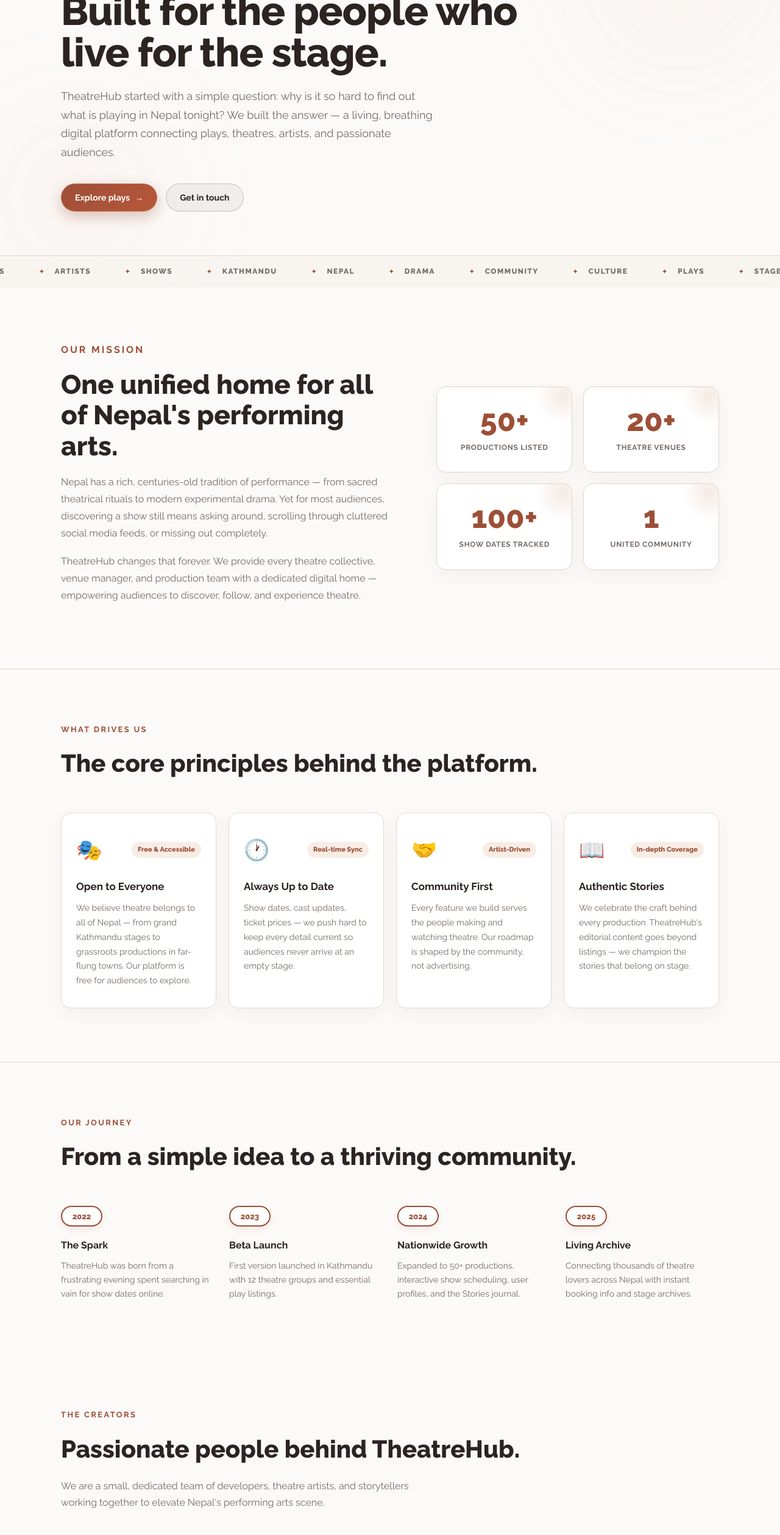
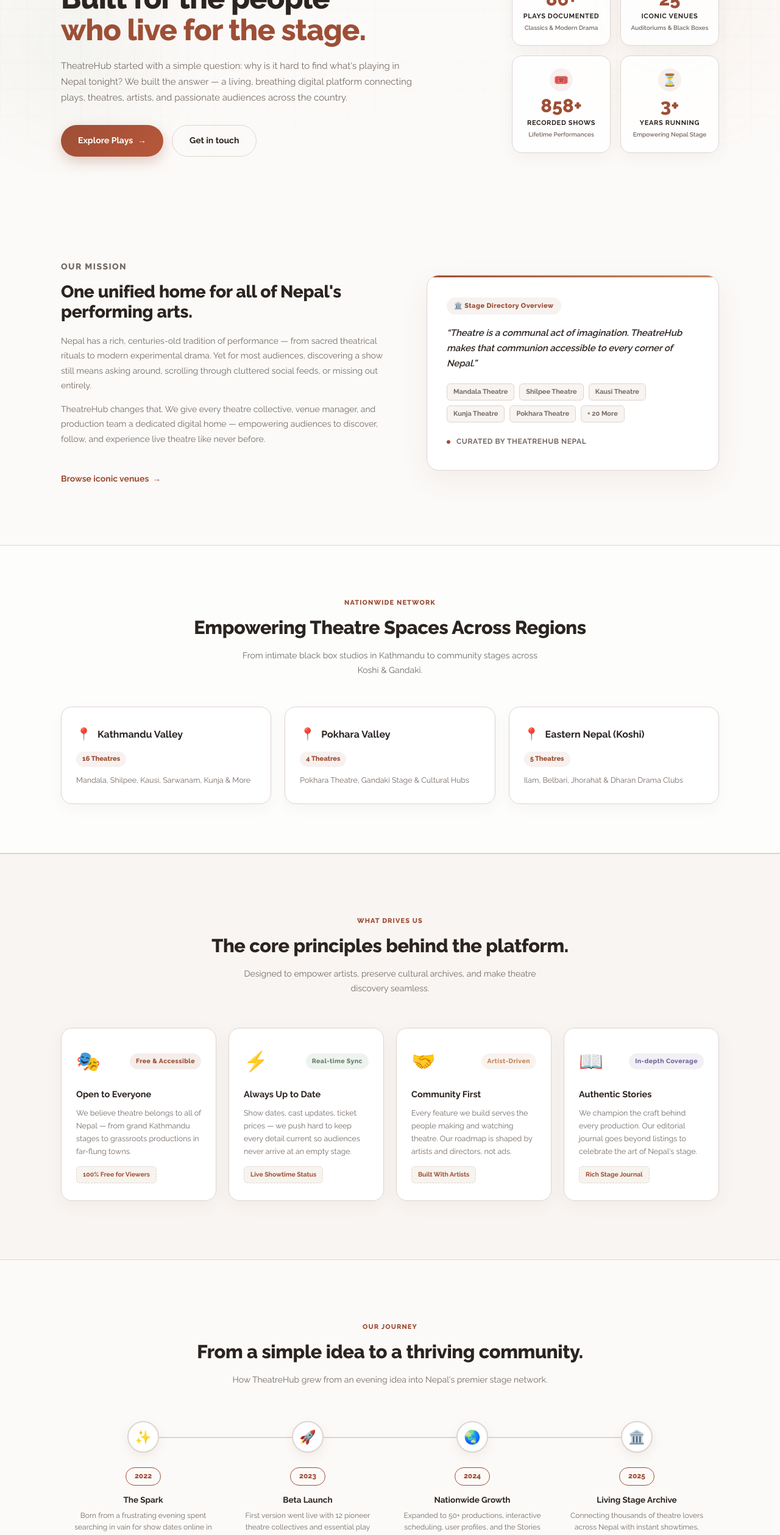
Before and after one commit to aakritinepal01/Theaterhub, a Next.js app: page /about-us in a window 1280 px wide. Shown: the part 234-2752 px from the top of the page at 61% size. Built offline with nearby package versions, Linux system fonts and the light colour scheme; no server answers.

Commit message:
feat: redesign About Us page with regional hubs, stage archive stats, and FAQs

```diff
--- a/src/app/about-us/page.tsx
+++ b/src/app/about-us/page.tsx
@@ -2,7 +2,7 @@
 import Link from "next/link";
 
 export const metadata: Metadata = {
-  title: "About Us",
+  title: "About Us — TheatreHub Nepal",
   description:
     "TheatreHub was built to celebrate Nepal's theatre community — connecting audiences, artists, and venues in one living archive of the stage.",
 };
@@ -11,9 +11,11 @@
   {
     initial: "S",
     name: "Sandesh Neupane",
-    role: "Founder & Developer",
+    role: "Founder & Lead Engineer",
     bio: "A theatre lover turned builder. Sandesh created TheatreHub to solve the fragmented discovery problem Nepal's theatre community has faced for years.",
     badge: "Engineering",
+    color: "#9d4f36",
+    tag: "@sandesh",
   },
   {
     initial: "P",
@@ -21,13 +23,17 @@
     role: "Content & Community Lead",
     bio: "Former actress and arts journalist who curates stories, coordinates with theatre teams, and keeps TheatreHub's editorial voice true to the craft.",
     badge: "Editorial",
+    color: "#64856c",
+    tag: "@priya_stage",
   },
   {
     initial: "A",
     name: "Arjun Maharjan",
-    role: "Design & Brand",
+    role: "Design & Brand Director",
     bio: "Visual designer obsessed with typographic craft. Arjun shapes every pixel of TheatreHub's identity — from logo to layout to lighting.",
     badge: "Design",
+    color: "#c58962",
+    tag: "@arjun_art",
   },
   {
     initial: "N",
@@ -35,227 +41,374 @@
     role: "Outreach & Partnerships",
     bio: "Connects TheatreHub with theatre groups, festivals, and cultural organisations. Nisha is the bridge between the platform and the performing world.",
     badge: "Outreach",
+    color: "#7a6a9e",
+    tag: "@nisha_theatre",
   },
 ];
 
 const VALUES = [
   {
     title: "Open to Everyone",
-    body: "We believe theatre belongs to all of Nepal — from grand Kathmandu stages to grassroots productions in far-flung towns. Our platform is free for audiences to explore.",
+    body: "We believe theatre belongs to all of Nepal — from grand Kathmandu stages to grassroots productions in far-flung towns.",
     emoji: "🎭",
     highlight: "Free & Accessible",
+    accent: "#9d4f36",
+    stat: "100% Free for Viewers",
   },
   {
     title: "Always Up to Date",
     body: "Show dates, cast updates, ticket prices — we push hard to keep every detail current so audiences never arrive at an empty stage.",
-    emoji: "🕐",
+    emoji: "⚡",
     highlight: "Real-time Sync",
+    accent: "#64856c",
+    stat: "Live Showtime Status",
   },
   {
     title: "Community First",
-    body: "Every feature we build serves the people making and watching theatre. Our roadmap is shaped by the community, not advertising.",
+    body: "Every feature we build serves the people making and watching theatre. Our roadmap is shaped by artists and directors, not ads.",
     emoji: "🤝",
     highlight: "Artist-Driven",
+    accent: "#c58962",
+    stat: "Built With Artists",
   },
   {
     title: "Authentic Stories",
-    body: "We celebrate the craft behind every production. TheatreHub's editorial content goes beyond listings — we champion the stories that belong on stage.",
+    body: "We champion the craft behind every production. Our editorial journal goes beyond listings to celebrate the art of Nepal's stage.",
     emoji: "📖",
     highlight: "In-depth Coverage",
+    accent: "#7a6a9e",
+    stat: "Rich Stage Journal",
   },
 ];
 
 const MILESTONES = [
-  { year: "2022", label: "The Spark", detail: "TheatreHub was born from a frustrating evening spent searching in vain for show dates online." },
-  { year: "2023", label: "Beta Launch", detail: "First version launched in Kathmandu with 12 theatre groups and essential play listings." },
-  { year: "2024", label: "Nationwide Growth", detail: "Expanded to 50+ productions, interactive show scheduling, user profiles, and the Stories journal." },
-  { year: "2025", label: "Living Archive", detail: "Connecting thousands of theatre lovers across Nepal with instant booking info and stage archives." },
+  {
+    year: "2022",
+    label: "The Spark",
+    detail: "Born from a frustrating evening spent searching in vain for show dates online in Kathmandu.",
+    icon: "✨",
+    metric: "Idea Conceived",
+  },
+  {
+    year: "2023",
+    label: "Beta Launch",
+    detail: "First version went live with 12 pioneer theatre collectives and essential play listings.",
+    icon: "🚀",
+    metric: "12 Theatres Onboarded",
+  },
+  {
+    year: "2024",
+    label: "Nationwide Growth",
+    detail: "Expanded to 50+ productions, interactive scheduling, user profiles, and the Stories journal.",
+    icon: "🌏",
+    metric: "50+ Productions Listed",
+  },
+  {
+    year: "2025",
+    label: "Living Stage Archive",
+    detail: "Connecting thousands of theatre lovers across Nepal with instant showtimes, venue info, and stage archives.",
+    icon: "🏛️",
+    metric: "850+ Shows Documented",
+  },
 ];
 
-const TICKER_WORDS = ["Plays", "Stages", "Stories", "Artists", "Shows", "Kathmandu", "Nepal", "Drama", "Community", "Culture"];
+const STATS = [
+  { value: "86+", label: "Plays Documented", icon: "🎭", sub: "Classics & Modern Drama" },
+  { value: "25", label: "Iconic Venues", icon: "🏛️", sub: "Auditoriums & Black Boxes" },
+  { value: "858+", label: "Recorded Shows", icon: "🎟️", sub: "Lifetime Performances" },
+  { value: "3+", label: "Years Running", icon: "⏳", sub: "Empowering Nepal Stage" },
+];
+
+const REGION_HUBS = [
+  { name: "Kathmandu Valley", count: "16 Theatres", desc: "Mandala, Shilpee, Kausi, Sarwanam, Kunja & More" },
+  { name: "Pokhara Valley", count: "4 Theatres", desc: "Pokhara Theatre, Gandaki Stage & Cultural Hubs" },
+  { name: "Eastern Nepal (Koshi)", count: "5 Theatres", desc: "Ilam, Belbari, Jhorahat & Dharan Drama Clubs" },
+];
+
+const FAQS = [
+  {
+    q: "How does TheatreHub get showtimes and play listings?",
+    a: "We work directly with theatre managers, directors, and independent theatre collectives across Nepal to sync show schedules, ticket details, and cast credits."
+  },
+  {
+    q: "Is TheatreHub free for theatre groups to list their plays?",
+    a: "Yes! TheatreHub is 100% free for theatre groups and venues. Our mission is to make Nepal's stage arts visible to everyone."
+  },
+  {
+    q: "Can I register my own theatre venue or play production?",
+    a: "Absolutely. Simply reach out via our contact form or create an account to get your venue listed in our directory."
+  }
+];
 
 export default function AboutPage() {
   return (
     <>
-      {/* Hero */}
-      <section className="about-hero">
-        <div className="about-hero-orb about-hero-orb-1" aria-hidden="true" />
-        <div className="about-hero-orb about-hero-orb-2" aria-hidden="true" />
+      {/* ── HERO SECTION ── */}
+      <section className="au-hero">
+        <div className="au-hero-bg-grid" aria-hidden="true" />
+        <div className="au-hero-glow-1" aria-hidden="true" />
+        <div className="au-hero-glow-2" aria-hidden="true" />
 
-        <div className="site-container about-hero-inner">
-          <div className="about-hero-pill">
-            <span className="about-hero-pill-dot" />
-            <span>Discover Nepal&apos;s Stage Archive</span>
+        <div className="site-container au-hero-inner">
+          {/* Left Column: Text & CTAs */}
+          <div className="au-hero-left">
+            <div className="au-hero-eyebrow">
+              <span className="au-eyebrow-dot" />
+              <span>Nepal&apos;s Living Stage Archive &amp; Directory</span>
             </div>
 
-          <h1>Built for the people who live for the stage.</h1>
+            <h1 className="au-hero-title">
+              Built for the people<br />
+              <em>who live for the stage.</em>
+            </h1>
 
-          <p className="about-hero-lead">
-            TheatreHub started with a simple question: why is it so hard to find out what is playing
-            in Nepal tonight? We built the answer — a living, breathing digital platform connecting
-            plays, theatres, artists, and passionate audiences.
+            <p className="au-hero-lead">
+              TheatreHub started with a simple question: why is it hard to find
+              what&apos;s playing in Nepal tonight? We built the answer — a living,
+              breathing digital platform connecting plays, theatres, artists, and
+              passionate audiences across the country.
             </p>
 
-          <div className="about-hero-actions">
-            <Link href="/play/" className="about-btn about-btn-primary">
-              Explore plays <span aria-hidden="true">→</span>
+            <div className="au-hero-cta">
+              <Link href="/play/" className="au-btn-primary">
+                Explore Plays <span aria-hidden="true">→</span>
               </Link>
-            <Link href="/contact-us/" className="about-btn about-btn-ghost">
+              <Link href="/contact-us/" className="au-btn-ghost">
                 Get in touch
               </Link>
             </div>
           </div>
 
-        {/* Continuous Marquee Ticker */}
-        <div className="about-ticker-container" aria-hidden="true">
-          <div className="about-ticker-track">
-            {TICKER_WORDS.concat(TICKER_WORDS).map((w, idx) => (
-              <span className="about-ticker-item" key={`${w}-${idx}`}>
-                <span className="about-ticker-sparkle">✦</span>
-                {w}
-              </span>
+          {/* Right Column: Stat Cards Bento */}
+          <div className="au-hero-right">
+            {STATS.map((s) => (
+              <div className="au-hero-stat" key={s.label}>
+                <div className="au-stat-icon-badge">{s.icon}</div>
+                <strong>{s.value}</strong>
+                <span className="au-stat-lbl">{s.label}</span>
+                <span className="au-stat-sub">{s.sub}</span>
+              </div>
             ))}
           </div>
         </div>
       </section>
 
       <main>
-        {/* Mission */}
-        <section className="about-section about-mission site-container">
-          <div className="about-mission-copy">
-            <p className="landing-kicker">Our mission</p>
+        {/* ── MISSION SECTION ── */}
+        <section className="au-section au-mission site-container">
+          <div className="au-mission-text">
+            <p className="au-kicker">Our mission</p>
             <h2>One unified home for all of Nepal&apos;s performing arts.</h2>
             <p>
-              Nepal has a rich, centuries-old tradition of performance — from sacred theatrical rituals
-              to modern experimental drama. Yet for most audiences, discovering a show still means asking around,
-              scrolling through cluttered social media feeds, or missing out completely.
+              Nepal has a rich, centuries-old tradition of performance — from sacred
+              theatrical rituals to modern experimental drama. Yet for most audiences,
+              discovering a show still means asking around, scrolling through cluttered
+              social feeds, or missing out entirely.
             </p>
             <p>
-              TheatreHub changes that forever. We provide every theatre collective, venue manager, and production
-              team with a dedicated digital home — empowering audiences to discover, follow, and experience theatre.
+              TheatreHub changes that. We give every theatre collective, venue manager,
+              and production team a dedicated digital home — empowering audiences to
+              discover, follow, and experience live theatre like never before.
             </p>
+            <Link href="/theatre/" className="au-link-arrow">
+              Browse iconic venues <span aria-hidden="true">→</span>
+            </Link>
           </div>
 
-          <div className="about-mission-stats">
-            <div className="about-stat">
-              <div className="about-stat-glow" />
-              <strong>50+</strong>
-              <span>Productions listed</span>
+          {/* Feature Card Box */}
+          <div className="au-mission-visual">
+            <div className="au-mission-card">
+              <div className="au-mission-card-badge">🏛️ Stage Directory Overview</div>
+              <blockquote className="au-mission-quote">
+                &ldquo;Theatre is a communal act of imagination. TheatreHub
+                makes that communion accessible to every corner of Nepal.&rdquo;
+              </blockquote>
+
+              <div className="au-mission-venue-tags">
+                <span className="au-v-tag">Mandala Theatre</span>
+                <span className="au-v-tag">Shilpee Theatre</span>
+                <span className="au-v-tag">Kausi Theatre</span>
+                <span className="au-v-tag">Kunja Theatre</span>
+                <span className="au-v-tag">Pokhara Theatre</span>
+                <span className="au-v-tag">+ 20 More</span>
               </div>
-            <div className="about-stat">
-              <div className="about-stat-glow" />
-              <strong>20+</strong>
-              <span>Theatre venues</span>
+
+              <div className="au-mission-quote-author">
+                <span className="au-mission-author-dot" />
+                <span>Curated by TheatreHub Nepal</span>
               </div>
-            <div className="about-stat">
-              <div className="about-stat-glow" />
-              <strong>100+</strong>
-              <span>Show dates tracked</span>
-            </div>
-            <div className="about-stat">
-              <div className="about-stat-glow" />
-              <strong>1</strong>
-              <span>United community</span>
             </div>
           </div>
         </section>
 
-        {/* Values */}
-        <section className="about-values-section">
+        {/* ── REGIONAL THEATRE HUBS ── */}
+        <section className="au-hubs-section">
           <div className="site-container">
-            <div className="about-section-heading">
-              <p className="landing-kicker">What drives us</p>
-              <h2>The core principles behind the platform.</h2>
+            <div className="au-section-head centered">
+              <p className="au-kicker">Nationwide Network</p>
+              <h2>Empowering Theatre Spaces Across Regions</h2>
+              <p className="au-section-sub">
+                From intimate black box studios in Kathmandu to community stages across Koshi &amp; Gandaki.
+              </p>
             </div>
 
-            <div className="about-values-grid">
-              {VALUES.map((v) => (
-                <div className="about-value-card" key={v.title}>
-                  <div className="about-value-top">
-                    <span className="about-value-emoji" aria-hidden="true">{v.emoji}</span>
-                    <span className="about-value-tag">{v.highlight}</span>
+            <div className="au-hubs-grid">
+              {REGION_HUBS.map((hub) => (
+                <div className="au-hub-card" key={hub.name}>
+                  <div className="au-hub-header">
+                    <span className="au-hub-pin">📍</span>
+                    <h3>{hub.name}</h3>
                   </div>
-                  <h3>{v.title}</h3>
-                  <p>{v.body}</p>
+                  <span className="au-hub-count">{hub.count}</span>
+                  <p>{hub.desc}</p>
                 </div>
               ))}
             </div>
           </div>
         </section>
 
-        {/* Timeline */}
-        <section className="about-section site-container">
-          <div className="about-section-heading">
-            <p className="landing-kicker">Our journey</p>
-            <h2>From a simple idea to a thriving community.</h2>
-          </div>
-
-          <ol className="about-timeline" aria-label="TheatreHub milestones">
-            {MILESTONES.map((m) => (
-              <li className="about-timeline-item" key={m.year}>
-                <div className="about-timeline-year">
-                  <span>{m.year}</span>
-                </div>
-                <div className="about-timeline-body">
-                  <strong>{m.label}</strong>
-                  <p>{m.detail}</p>
-                </div>
-              </li>
-            ))}
-          </ol>
-        </section>
-
-        {/* Team */}
-        <section className="about-team-section">
+        {/* ── CORE VALUES BENTO ── */}
+        <section className="au-values-section">
           <div className="site-container">
-            <div className="about-section-heading">
-              <p className="landing-kicker">The creators</p>
-              <h2>Passionate people behind TheatreHub.</h2>
-              <p className="about-section-sub">
-                We are a small, dedicated team of developers, theatre artists, and storytellers
-                working together to elevate Nepal&apos;s performing arts scene.
+            <div className="au-section-head centered">
+              <p className="au-kicker">What drives us</p>
+              <h2>The core principles behind the platform.</h2>
+              <p className="au-section-sub">
+                Designed to empower artists, preserve cultural archives, and make theatre discovery seamless.
               </p>
             </div>
 
-            <div className="about-team-grid">
+            <div className="au-values-grid">
+              {VALUES.map((v, i) => (
+                <div
+                  className="au-value-card"
+                  key={v.title}
+                  style={{ "--au-accent": v.accent, animationDelay: `${i * 0.08}s` } as React.CSSProperties}
+                >
+                  <div className="au-value-top-row">
+                    <span className="au-value-emoji">{v.emoji}</span>
+                    <span className="au-value-tag">{v.highlight}</span>
+                  </div>
+                  <h3>{v.title}</h3>
+                  <p>{v.body}</p>
+                  <div className="au-value-stat-pill">{v.stat}</div>
+                </div>
+              ))}
+            </div>
+          </div>
+        </section>
+
+        {/* ── JOURNEY / TIMELINE ── */}
+        <section className="au-section site-container">
+          <div className="au-section-head centered">
+            <p className="au-kicker">Our journey</p>
+            <h2>From a simple idea to a thriving community.</h2>
+            <p className="au-section-sub">
+              How TheatreHub grew from an evening idea into Nepal&apos;s premier stage network.
+            </p>
+          </div>
+
+          <div className="au-timeline">
+            {MILESTONES.map((m, i) => (
+              <div className="au-timeline-item" key={m.year}>
+                <div className="au-timeline-node">
+                  <span className="au-timeline-icon">{m.icon}</span>
+                  {i < MILESTONES.length - 1 && (
+                    <div className="au-timeline-line" aria-hidden="true" />
+                  )}
+                </div>
+                <div className="au-timeline-content">
+                  <div className="au-timeline-year">{m.year}</div>
+                  <strong>{m.label}</strong>
+                  <p>{m.detail}</p>
+                  <span className="au-timeline-metric">{m.metric}</span>
+                </div>
+              </div>
+            ))}
+          </div>
+        </section>
+
+        {/* ── CREATORS / TEAM ── */}
+        <section className="au-team-section">
+          <div className="site-container">
+            <div className="au-section-head centered">
+              <p className="au-kicker">The creators</p>
+              <h2>Passionate people behind TheatreHub.</h2>
+              <p className="au-section-sub">
+                A small, dedicated team of developers, theatre artists, and
+                storytellers working to elevate Nepal&apos;s performing arts scene.
+              </p>
+            </div>
+
+            <div className="au-team-grid">
               {TEAM.map((member) => (
-                <article className="about-team-card" key={member.name}>
-                  <div className="about-team-top">
-                    <div className="about-team-avatar" aria-hidden="true">
+                <article className="au-team-card" key={member.name}>
+                  <div className="au-team-header">
+                    <div
+                      className="au-team-avatar"
+                      style={{ "--au-avatar-color": member.color } as React.CSSProperties}
+                    >
                       {member.initial}
+                      <div className="au-team-avatar-ring" />
                     </div>
-                    <span className="about-team-badge">{member.badge}</span>
+                    <span
+                      className="au-team-badge"
+                      style={{ "--au-avatar-color": member.color } as React.CSSProperties}
+                    >
+                      {member.badge}
+                    </span>
                   </div>
-                  <div className="about-team-copy">
+
+                  <div className="au-team-info">
                     <h3>{member.name}</h3>
-                    <span className="about-team-role">{member.role}</span>
+                    <span className="au-team-role">{member.role}</span>
+                  </div>
+
                   <p>{member.bio}</p>
-                  </div>
+
+                  <div className="au-team-handle">{member.tag}</div>
                 </article>
               ))}
             </div>
           </div>
         </section>
 
-        {/* CTA */}
-        <section className="about-cta-section">
-          <div className="about-cta-glow" aria-hidden="true" />
-          <div className="site-container about-cta-inner">
-            <div className="about-cta-text">
-              <p className="landing-kicker">Join the movement</p>
+        {/* ── FAQS SECTION ── */}
+        <section className="au-faq-section site-container">
+          <div className="au-section-head centered">
+            <p className="au-kicker">Frequently Asked Questions</p>
+            <h2>Everything you need to know about TheatreHub</h2>
+          </div>
+
+          <div className="au-faq-grid">
+            {FAQS.map((faq) => (
+              <div className="au-faq-card" key={faq.q}>
+                <h4>{faq.q}</h4>
+                <p>{faq.a}</p>
+              </div>
+            ))}
+          </div>
+        </section>
+
+        {/* ── CALL TO ACTION ── */}
+        <section className="au-cta-section">
+          <div className="au-cta-glow" aria-hidden="true" />
+          <div className="site-container au-cta-inner">
+            <div className="au-cta-box">
+              <p className="au-kicker">Join the movement</p>
               <h2>The stage is waiting for your story.</h2>
               <p>
-                Whether you manage a theatre stage, direct indie productions, or love watching live theatre,
-                TheatreHub is your digital home. Join today and help build Nepal&apos;s premier stage network.
+                Whether you manage a theatre stage, direct indie productions, or simply
+                love watching live theatre — TheatreHub is your digital home.
               </p>
-            </div>
-            <div className="about-cta-actions">
-              <Link href="/signup/" className="about-btn about-btn-primary about-btn-lg">
+              <div className="au-cta-btns">
+                <Link href="/signup/" className="au-btn-primary au-btn-lg">
                   Join TheatreHub — it&apos;s free
                 </Link>
-              <Link href="/contact-us/" className="about-btn about-btn-outline about-btn-lg">
+                <Link href="/contact-us/" className="au-btn-outline au-btn-lg">
                   Contact our team
                 </Link>
+              </div>
             </div>
           </div>
         </section>
```
Lines whose indentation alone changed are shown as unchanged.
